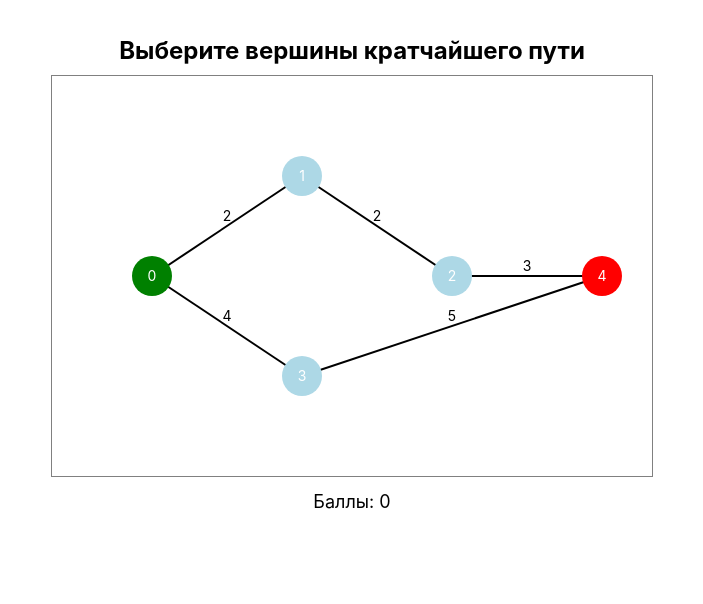
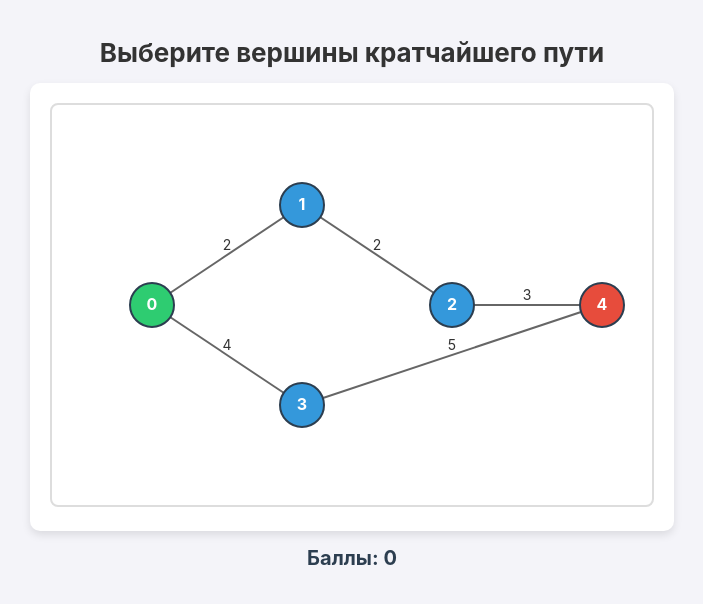
Before and after one commit to minLeya/graph-app, a React (Create React App) app: page / in a window 1280 px wide. Shown: the top 604 px of the page, without its empty margins (288-991 px from the left). Built offline with nearby package versions, Linux system fonts and the light colour scheme.

Commit message:
working version w/ styles for graph

```diff
--- a/src/App.js
+++ b/src/App.js
@@ -75,28 +75,31 @@ const GraphPathQuiz = () => {
     };
 
     return (
-        <div style={{ textAlign: "center", padding: "20px" }}>
-            <h1 style={{ fontSize: "24px", fontWeight: "bold", marginBottom: "10px" }}>Выберите вершины кратчайшего пути</h1>
-            <svg width={width} height={height} style={{ border: "1px solid gray" }}>
+        <div style={{ textAlign: "center", padding: "20px", backgroundColor: "#f4f4f9", minHeight: "100vh" }}>
+            <h1 style={{ fontSize: "26px", fontWeight: "bold", marginBottom: "15px", color: "#333" }}>Выберите вершины кратчайшего пути</h1>
+            <div style={{ display: "inline-block", padding: "20px", backgroundColor: "white", borderRadius: "10px", boxShadow: "0 4px 8px rgba(0, 0, 0, 0.1)" }}>
+                <svg width={width} height={height} style={{ border: "2px solid #ddd", borderRadius: "8px" }}>
                     {graph.links.map((link, index) => (
                         <g key={index}>
                             <line x1={graph.nodes[link.source].x} y1={graph.nodes[link.source].y}
                                   x2={graph.nodes[link.target].x} y2={graph.nodes[link.target].y}
-                              stroke="black" strokeWidth={2} />
+                                  stroke="#666" strokeWidth={2} />
                             <text x={(graph.nodes[link.source].x + graph.nodes[link.target].x) / 2}
                                   y={(graph.nodes[link.source].y + graph.nodes[link.target].y) / 2 - 5}
-                              fontSize="14" fill="black" textAnchor="middle">{link.weight}</text>
+                                  fontSize="14" fill="#333" textAnchor="middle">{link.weight}</text>
                         </g>
                     ))}
                     {graph.nodes.map((node) => (
                         <g key={node.id} style={{ cursor: "pointer" }}>
-                        <circle cx={node.x} cy={node.y} r={20} onClick={() => handleClick(node.id)}
-                                fill={node.id === 0 ? "green" : node.id === 4 ? "red" : (selectedPath.includes(node.id) ? "orange" : "lightblue")} />
-                        <text x={node.x} y={node.y} textAnchor="middle" dy={5} fontSize="14" fill="white">{node.id}</text>
+                            <circle cx={node.x} cy={node.y} r={22} onClick={() => handleClick(node.id)}
+                                    fill={node.id === 0 ? "#2ecc71" : node.id === 4 ? "#e74c3c" : (selectedPath.includes(node.id) ? "#f39c12" : "#3498db")}
+                                    stroke="#2c3e50" strokeWidth={2} />
+                            <text x={node.x} y={node.y} textAnchor="middle" dy={5} fontSize="16" fill="white" fontWeight="bold">{node.id}</text>
                         </g>
                     ))}
                 </svg>
-            <p style={{ fontSize: "18px", marginTop: "10px" }}>Баллы: {score}</p>
+            </div>
+            <p style={{ fontSize: "20px", marginTop: "15px", color: "#2c3e50", fontWeight: "bold" }}>Баллы: {score}</p>
         </div>
     );
 };
```
Lines whose indentation alone changed are shown as unchanged.
